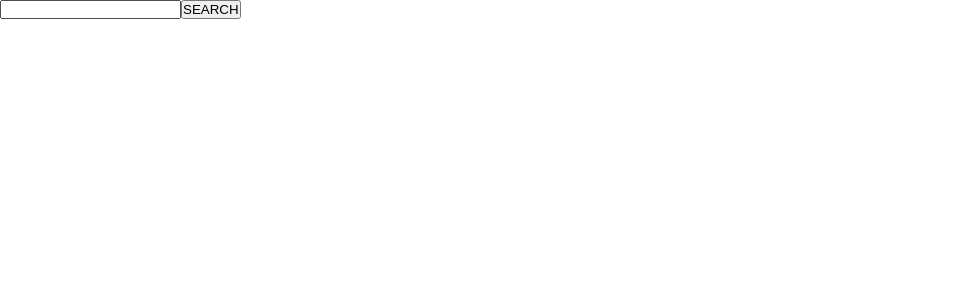
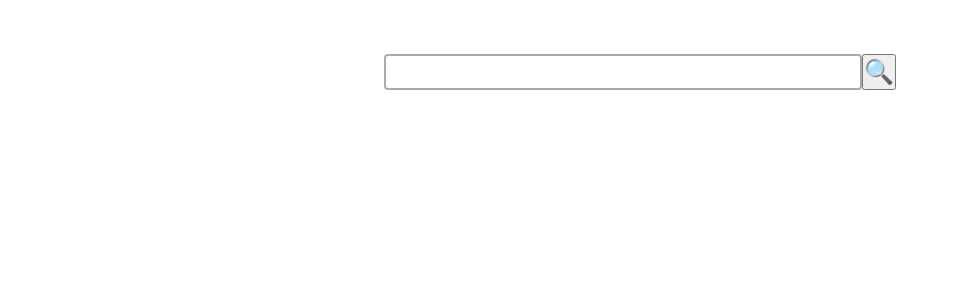
Before and after one commit to Greys73/RSS_React, a React (Vite) app in the folder react-ts-app/: page / in a window 1280 px wide. Shown: the top 300 px of the page, without its empty margins (0-959 px from the left). Built offline with nearby package versions, Linux system fonts and the light colour scheme.

Commit message:
feat: styling application Sun, Oct 29, 2023 12:23:11 PM

```diff
--- a/react-ts-app/src/App.tsx
+++ b/react-ts-app/src/App.tsx
@@ -18,10 +18,10 @@ class App extends Component<unknown, { items: Type.TCharacter[] }> {
   render(): ReactNode {
     const { items } = this.state;
     return (
-      <>
-        <EnterableInput btnName="SEARCH" onConfirm={this.getSearchString} />
+      <div className="main">
+        <EnterableInput btnName="🔍" onConfirm={this.getSearchString} />
         <CardsContainer items={items} />
-      </>
+      </div>
     );
   }
 }
--- a/react-ts-app/src/EnterableInput.tsx
+++ b/react-ts-app/src/EnterableInput.tsx
@@ -1,5 +1,6 @@
 import { Component, ReactNode } from 'react';
 import * as Type from './types';
+import './assets/styles/EnterableInput.css';
 
 class EnterableInput extends Component<
   Type.EnterableInputProps,
@@ -27,14 +28,22 @@ class EnterableInput extends Component<
   buttonClick() {
     const { onConfirm } = this.props;
     const { value } = this.state;
-    onConfirm(value);
+    onConfirm(value.trim());
   }
 
   render(): ReactNode {
     return (
-      <div className="searchContainer">
-        <input onChange={this.inputChahge} onKeyUp={this.enterKeyPress} />
-        <button type="button" onClick={this.buttonClick}>
+      <div className="enterableInput">
+        <input
+          onChange={this.inputChahge}
+          onKeyUp={this.enterKeyPress}
+          className="enterableInput__input"
+        />
+        <button
+          type="button"
+          onClick={this.buttonClick}
+          className="enterableInput__button"
+        >
           {this.props.btnName || 'SEARCH'}
         </button>
       </div>
--- /dev/null
+++ b/react-ts-app/src/assets/styles/EnterableInput.css
@@ -0,0 +1,22 @@
+.enterableInput{
+  width: 40vw;
+  height: 7rem;
+  display: flex;
+  justify-content: center;
+  align-items: center;
+  justify-content: center;
+}
+
+.enterableInput__input {
+  width: 100%;
+  height: 2rem;
+  border: 2px solid #aaa;
+  border-radius: 4px;
+  font-size: 1.5rem;
+  padding-left: 0.5rem;
+}
+
+.enterableInput__button {
+  font-size: 1.5rem;
+  height: 2.2rem;
+}
--- a/react-ts-app/src/assets/styles/card.css
+++ b/react-ts-app/src/assets/styles/card.css
@@ -1,12 +1,13 @@
-* {
-  margin: 0 auto;
-  padding: 0;
-}
-
 .cardsContainer {
   display: flex;
   justify-content: center;
   flex-wrap: wrap;
+}
+
+.cardsContainer__nofound {
+  font-family: 'Franklin Gothic Medium', 'Arial Narrow', Arial, sans-serif;
+  margin-top: 10rem;
+  font-size: 2rem;
 }
 
 .card {
--- a/react-ts-app/src/index.css
+++ b/react-ts-app/src/index.css
@@ -0,0 +1,8 @@
+* {
+  margin: 0 auto;
+  padding: 0;
+}
+
+.main{
+  padding: 1rem;
+}
```
